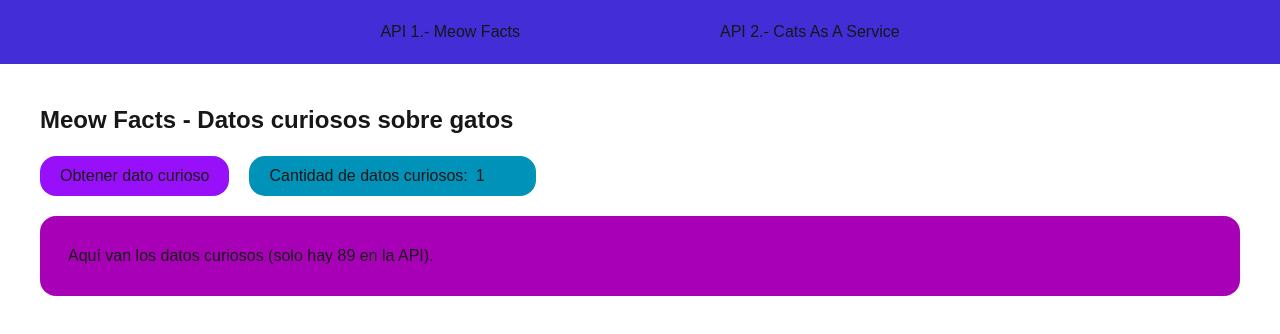
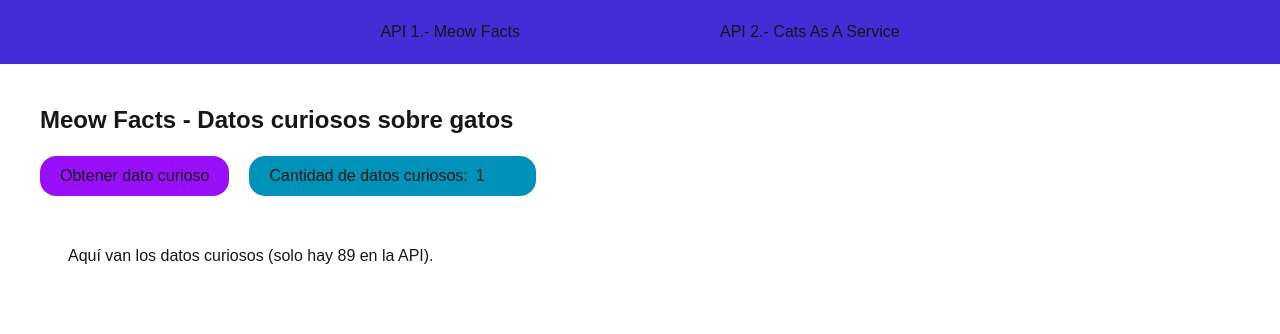
Before and after one commit to YBJ-UP/act6-c2.apis-terceros, a Next.js app: page / in a window 1280 px wide. Shown: the top 334 px of the page. Built offline with nearby package versions, Linux system fonts and the light colour scheme.

Commit message:
a ver si asi queda mas bonito

```diff
--- a/src/app/page.tsx
+++ b/src/app/page.tsx
@@ -61,9 +61,9 @@ export default function Home() {
           <Image src={"/michibaile.gif"} alt="Cargando..." width={200} height={100}/>
           <p>Cargando...</p>
         </div> ||
-          <div className="flex flex-col gap-2 p-7 rounded-2xl bg-fuchsia-700">
+          <div className="flex flex-col gap-2 p-7">
             {meowFacts.data.length == 0 && <p>Aquí van los datos curiosos (solo hay 89 en la API).</p>}
-            {meowFacts && meowFacts.data.map( (fact:string, key:number) => <p key={key}>{key+1}.- {fact}</p> )}
+            {meowFacts && meowFacts.data.map( (fact:string, key:number) => <p key={key} className="m-3 rounded-2xl bg-fuchsia-700">{key+1}.- {fact}</p> )}
           </div>
         }
 
```
